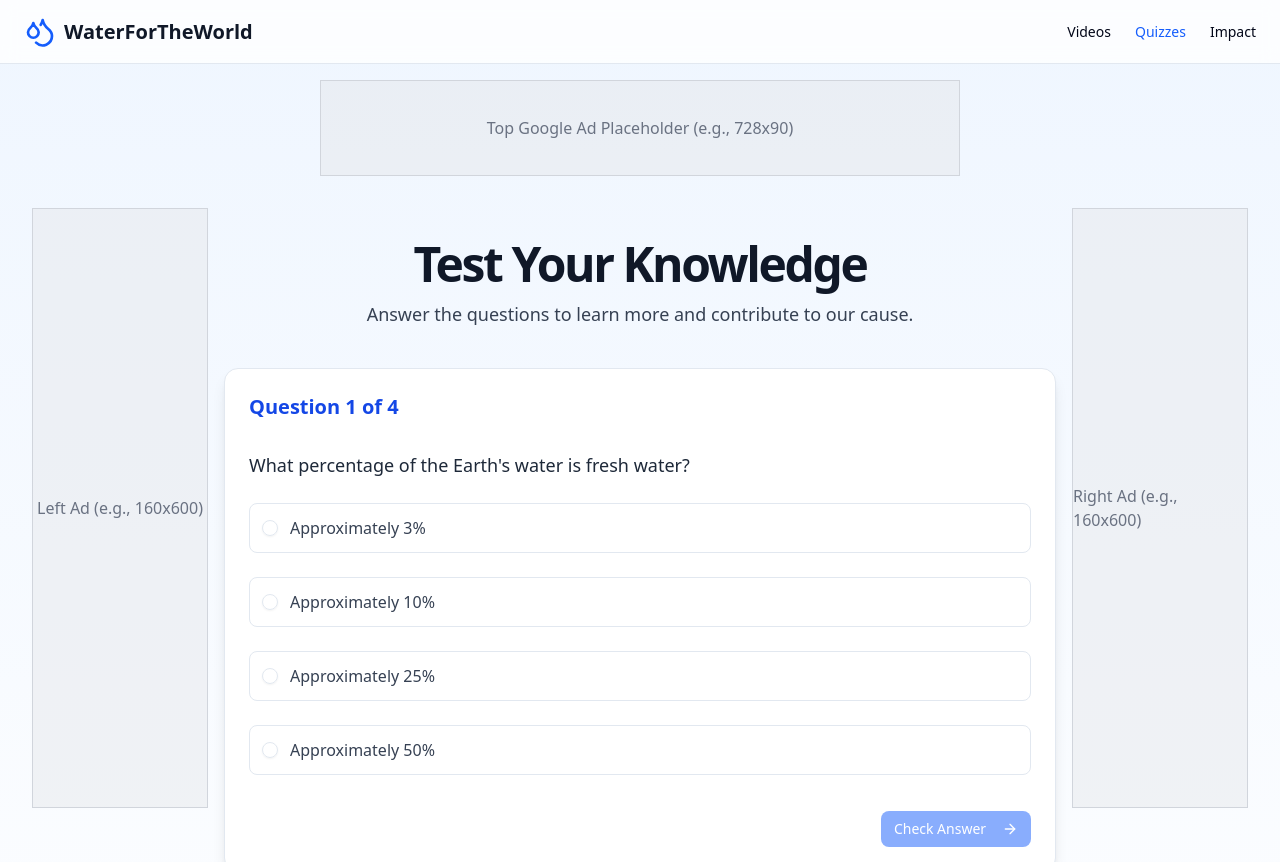
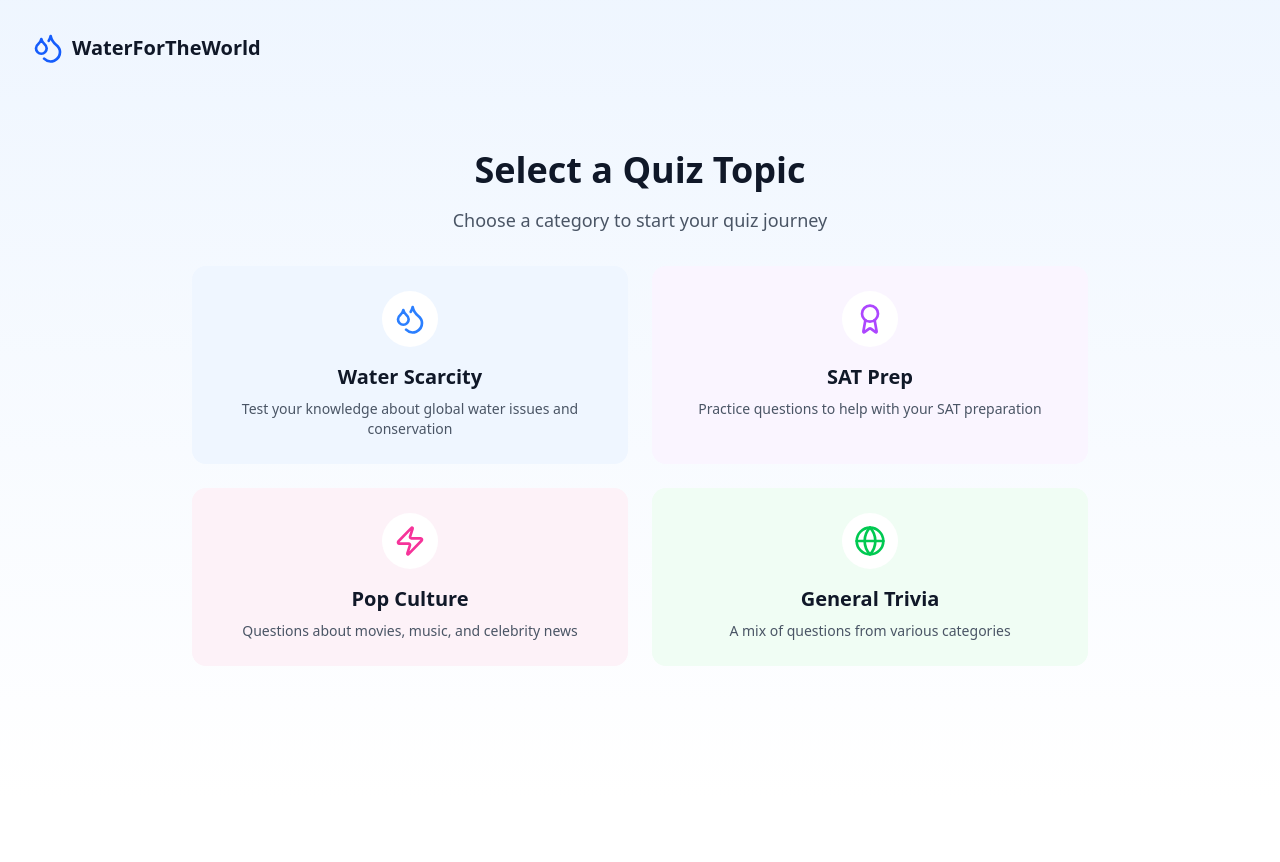
Before and after one commit to jakee1927/WaterForTheWorld, a Next.js app in the folder waterfortheworld/: page /quizzes in a window 1280 px wide. Shown: the top 862 px of the page. After the commit the page ends 800 px from the top, so only its background shows below. Built offline with nearby package versions, Linux system fonts and the light colour scheme.

Commit message:
feat: add topic selection screen to quizzes page

```diff
--- a/waterfortheworld/src/app/quizzes/page.tsx
+++ b/waterfortheworld/src/app/quizzes/page.tsx
@@ -5,8 +5,49 @@ import { Button } from "@/components/ui/button";
 import { Card, CardContent, CardHeader, CardTitle } from "@/components/ui/card";
 import { RadioGroup, RadioGroupItem } from "@/components/ui/radio-group";
 import { Label } from "@/components/ui/label";
-import { ArrowRight, Droplets, CheckCircle, XCircle } from "lucide-react"; // Removed Brain, Added CheckCircle, XCircle
+import { ArrowRight, Droplets, CheckCircle, XCircle, Brain, Award, Globe, Zap } from "lucide-react";
 import Link from "next/link";
+
+type QuizTopic = 'water' | 'sat' | 'pop' | 'general';
+
+const TOPICS = [
+  {
+    id: 'water',
+    name: 'Water Scarcity',
+    description: 'Test your knowledge about global water issues and conservation',
+    icon: Droplets,
+    color: 'text-blue-500',
+    bgColor: 'bg-blue-50',
+    hoverColor: 'hover:bg-blue-100'
+  },
+  {
+    id: 'sat',
+    name: 'SAT Prep',
+    description: 'Practice questions to help with your SAT preparation',
+    icon: Award,
+    color: 'text-purple-500',
+    bgColor: 'bg-purple-50',
+    hoverColor: 'hover:bg-purple-100'
+  },
+  {
+    id: 'pop',
+    name: 'Pop Culture',
+    description: 'Questions about movies, music, and celebrity news',
+    icon: Zap,
+    color: 'text-pink-500',
+    bgColor: 'bg-pink-50',
+    hoverColor: 'hover:bg-pink-100'
+  },
+  {
+    id: 'general',
+    name: 'General Trivia',
+    description: 'A mix of questions from various categories',
+    icon: Globe,
+    color: 'text-green-500',
+    bgColor: 'bg-green-50',
+    hoverColor: 'hover:bg-green-100'
+  }
+];
 
 const quizQuestions = [
   {
@@ -56,6 +97,7 @@ const quizQuestions = [
 ];
 
 export default function QuizzesPage() {
+  const [selectedTopic, setSelectedTopic] = useState<QuizTopic | null>(null);
   const [currentQuestionIndex, setCurrentQuestionIndex] = useState(0);
   const [selectedOptionId, setSelectedOptionId] = useState<string | null>(null);
   const [showFeedback, setShowFeedback] = useState(false);
@@ -89,14 +131,60 @@ export default function QuizzesPage() {
     }, 2000); // 2-second delay to show feedback
   };
 
+  // Topic selection screen
+  if (!selectedTopic) {
+    return (
+      <div className="flex flex-col min-h-screen bg-gradient-to-b from-blue-50 to-white p-4 md:p-8">
+        <header className="mb-8">
+          <Link href="/" className="flex items-center space-x-2">
+            <Droplets className="h-8 w-8 text-blue-600" />
+            <span className="text-xl font-bold text-gray-900">WaterForTheWorld</span>
+          </Link>
+        </header>
+
+        <main className="flex-1 flex flex-col items-center justify-center">
+          <div className="w-full max-w-4xl mx-auto text-center mb-12">
+            <h1 className="text-3xl md:text-4xl font-bold text-gray-900 mb-4">Select a Quiz Topic</h1>
+            <p className="text-lg text-gray-600 mb-8">Choose a category to start your quiz journey</p>
+
+            <div className="grid grid-cols-1 md:grid-cols-2 gap-6 mt-8">
+              {TOPICS.map((topic) => {
+                const Icon = topic.icon;
+                return (
+                  <button
+                    key={topic.id}
+                    onClick={() => setSelectedTopic(topic.id as QuizTopic)}
+                    className={`${topic.bgColor} ${topic.hoverColor} p-6 rounded-xl transition-all duration-200 transform hover:scale-105 hover:shadow-md flex flex-col items-center text-center border border-transparent hover:border-${topic.color.split('-')[1]}-200`}
+                  >
+                    <div className={`${topic.color} mb-4 p-3 rounded-full bg-white`}>
+                      <Icon className="h-8 w-8" />
+                    </div>
+                    <h3 className="text-xl font-semibold text-gray-900 mb-2">{topic.name}</h3>
+                    <p className="text-gray-600 text-sm">{topic.description}</p>
+                  </button>
+                );
+              })}
+            </div>
+          </div>
+        </main>
+      </div>
+    );
+  }
+
+  // Quiz screen
   return (
     <div className="flex flex-col min-h-screen bg-gradient-to-b from-blue-50 to-white">
       {/* Header */}
-      <header className="px-4 lg:px-6 h-16 flex items-center border-b bg-white/80 backdrop-blur-sm sticky top-0 z-50">
+      <header className="px-4 lg:px-6 h-16 flex items-center justify-between border-b bg-white/80 backdrop-blur-sm sticky top-0 z-50">
         <Link href="/" className="flex items-center space-x-2">
           <Droplets className="h-8 w-8 text-blue-600" />
           <span className="hidden md:inline text-xl font-bold text-gray-900">WaterForTheWorld</span>
         </Link>
+        <div className="flex items-center">
+          <span className="text-sm font-medium text-gray-700 bg-gray-100 px-3 py-1 rounded-full">
+            {TOPICS.find(t => t.id === selectedTopic)?.name}
+          </span>
+        </div>
         <nav className="ml-auto flex gap-6">
           <Link href="/#videos" className="text-sm font-medium hover:text-blue-600 transition-colors">
             Videos
```
Also changed, not shown: 1 other file (tests, documents, lock files or other folders).
